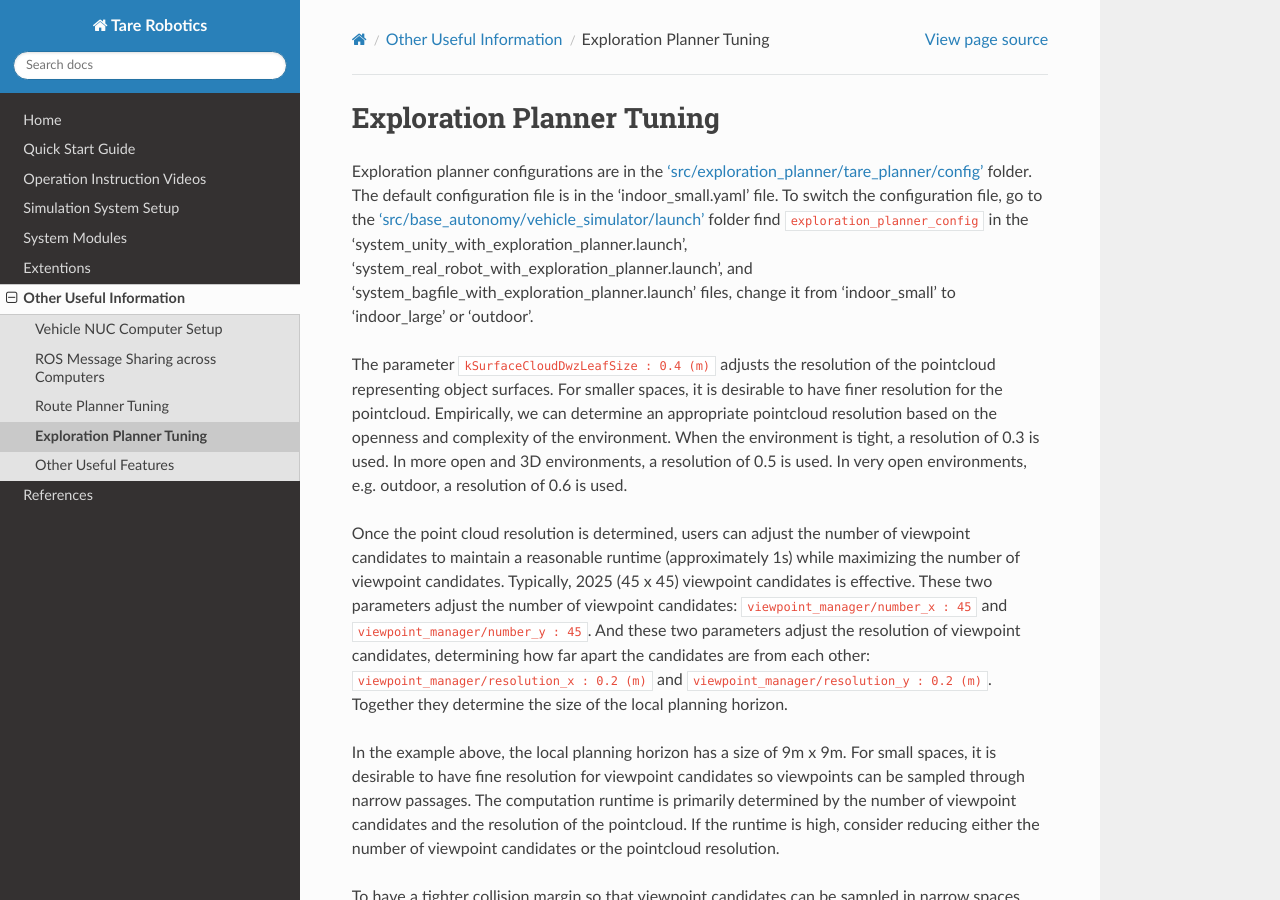
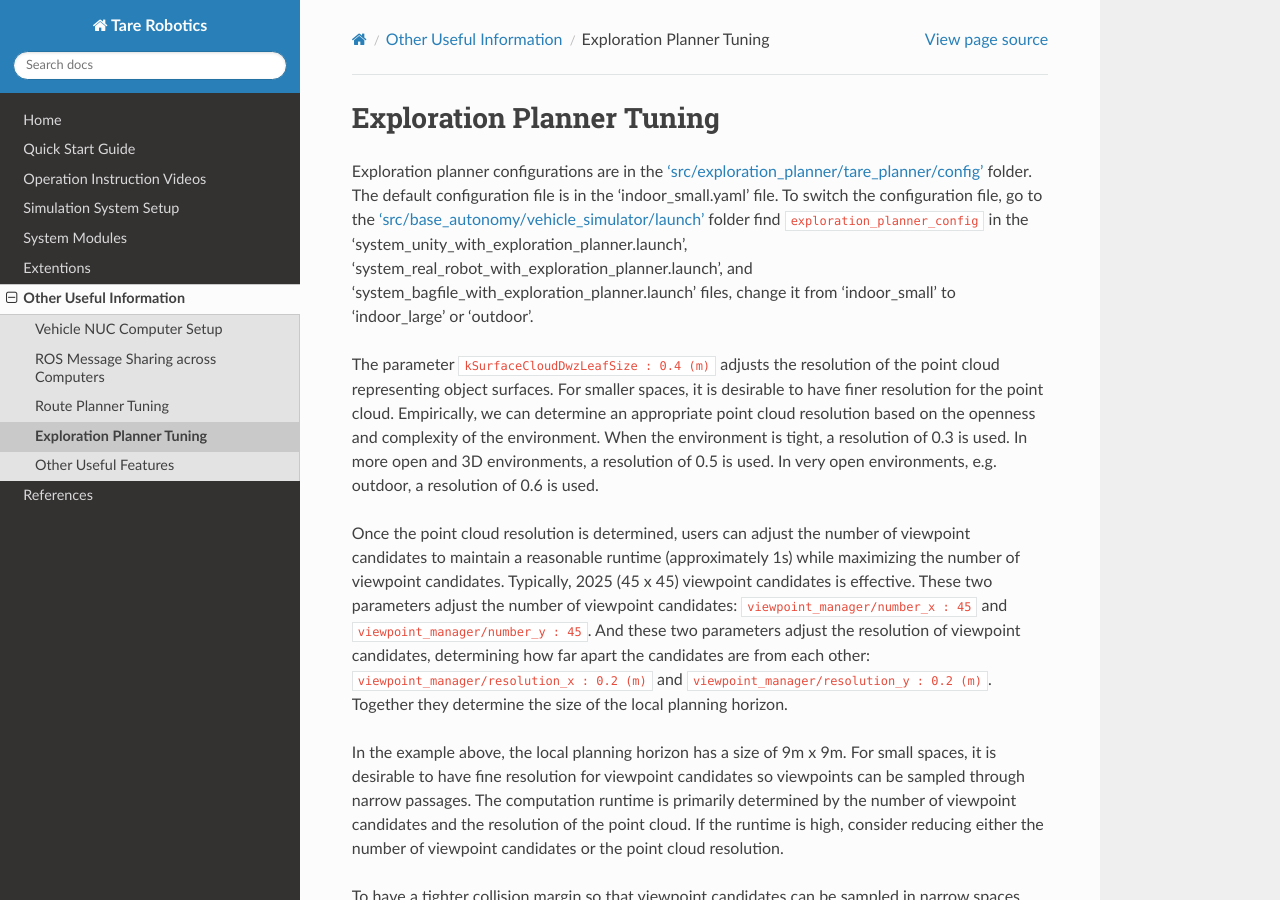
Before and after one commit to caochao39/tarerobotics, a Sphinx documentation site: the page built from docs/source/other_useful_information/exploration_planner_tuning.rst, in a window 1280 px wide and 900 px high. Built offline with Sphinx 7.4.7 and the Read the Docs theme 3.1.0, drawn with Linux system fonts in a browser that asks for light colours.

Commit message:
Update exploration_planner_tuning.rst

```diff
--- a/docs/source/other_useful_information/exploration_planner_tuning.rst
+++ b/docs/source/other_useful_information/exploration_planner_tuning.rst
@@ -3,11 +3,11 @@ Exploration Planner Tuning
 
 Exploration planner configurations are in the `'src/exploration_planner/tare_planner/config' <https://github.com/jizhang-cmu/autonomy_stack_mecanum_wheel_platform/tree/jazzy/src/exploration_planner/tare_planner/config>`_ folder. The default configuration file is in the 'indoor_small.yaml' file. To switch the configuration file, go to the `'src/base_autonomy/vehicle_simulator/launch' <https://github.com/jizhang-cmu/autonomy_stack_mecanum_wheel_platform/tree/jazzy/src/base_autonomy/vehicle_simulator/launch>`_ folder find ``exploration_planner_config`` in the 'system_unity_with_exploration_planner.launch', 'system_real_robot_with_exploration_planner.launch', and 'system_bagfile_with_exploration_planner.launch' files, change it from 'indoor_small' to 'indoor_large' or 'outdoor'.
 
-The parameter ``kSurfaceCloudDwzLeafSize : 0.4 (m)`` adjusts the resolution of the pointcloud representing object surfaces. For smaller spaces, it is desirable to have finer resolution for the pointcloud. Empirically, we can determine an appropriate pointcloud resolution based on the openness and complexity of the environment. When the environment is tight, a resolution of 0.3 is used. In more open and 3D environments, a resolution of 0.5 is used. In very open environments, e.g. outdoor, a resolution of 0.6 is used.
+The parameter ``kSurfaceCloudDwzLeafSize : 0.4 (m)`` adjusts the resolution of the point cloud representing object surfaces. For smaller spaces, it is desirable to have finer resolution for the point cloud. Empirically, we can determine an appropriate point cloud resolution based on the openness and complexity of the environment. When the environment is tight, a resolution of 0.3 is used. In more open and 3D environments, a resolution of 0.5 is used. In very open environments, e.g. outdoor, a resolution of 0.6 is used.
 
 Once the point cloud resolution is determined, users can adjust the number of viewpoint candidates to maintain a reasonable runtime (approximately 1s) while maximizing the number of viewpoint candidates. Typically, 2025 (45 x 45) viewpoint candidates is effective. These two parameters adjust the number of viewpoint candidates: ``viewpoint_manager/number_x : 45`` and ``viewpoint_manager/number_y : 45``. And these two parameters adjust the resolution of viewpoint candidates, determining how far apart the candidates are from each other: ``viewpoint_manager/resolution_x : 0.2 (m)`` and ``viewpoint_manager/resolution_y : 0.2 (m)``. Together they determine the size of the local planning horizon.
 
-In the example above, the local planning horizon has a size of 9m x 9m. For small spaces, it is desirable to have fine resolution for viewpoint candidates so viewpoints can be sampled through narrow passages. The computation runtime is primarily determined by the number of viewpoint candidates and the resolution of the pointcloud. If the runtime is high, consider reducing either the number of viewpoint candidates or the pointcloud resolution.
+In the example above, the local planning horizon has a size of 9m x 9m. For small spaces, it is desirable to have fine resolution for viewpoint candidates so viewpoints can be sampled through narrow passages. The computation runtime is primarily determined by the number of viewpoint candidates and the resolution of the point cloud. If the runtime is high, consider reducing either the number of viewpoint candidates or the point cloud resolution.
 
 To have a tighter collision margin so that viewpoint candidates can be sampled in narrow spaces, make ``kViewPointCollisionMargin : 0.35 (m)`` smaller. Note that this denotes the radius of the viewpoint, so a viewpoint in this case has a diameter of 0.7m.
 
```
